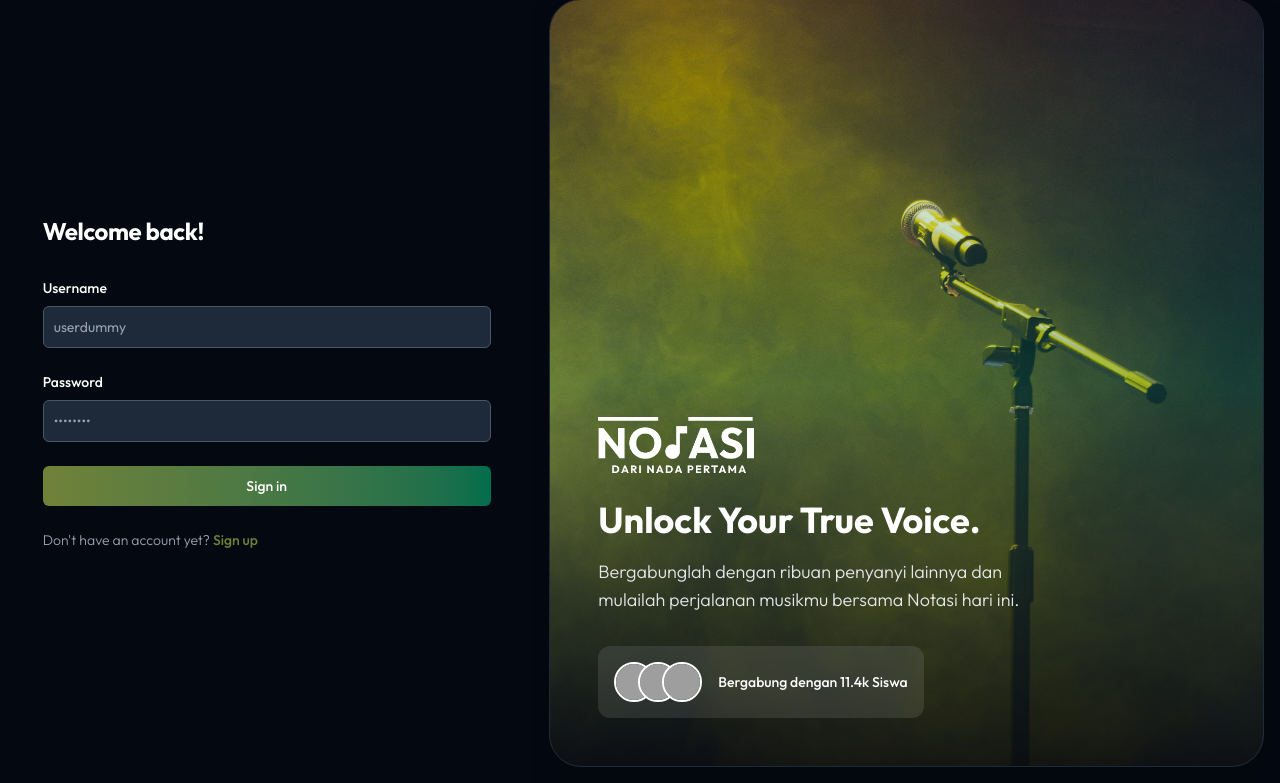
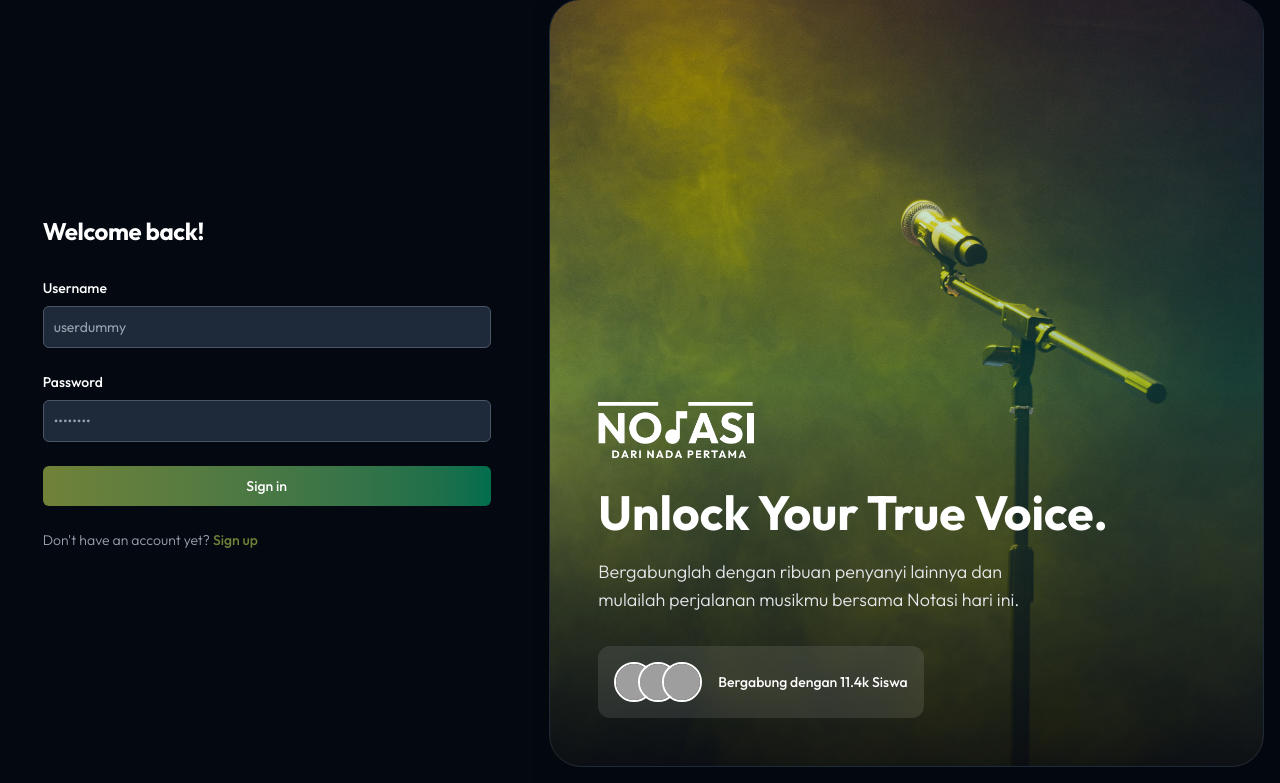
Before and after one commit to elikawicaksana/notasi, a PHP site: page /login.php in a window 1280 px wide. Shown: the part 17-800 px from the top of the page. Run offline with PHP 8.4, Linux system fonts and the light colour scheme; some libraries are stand-ins or nearby versions; grey boxes are pictures that could not be loaded.

Commit message:
update minor

```diff
--- a/login.php
+++ b/login.php
@@ -59,7 +59,7 @@
                 <div class="absolute inset-0 bg-gradient-to-t from-[#040911] via-[#006D4C]/40 to-transparent opacity-90"></div>
                 <div class="absolute inset-0 z-10 flex flex-col justify-end p-12 text-white">
                     <a href="index.html"><img src="dist/img/logo.png" class="h-14 mb-6 invert brightness-0 contrast-200 self-start" alt="Logo White"></a>
-                    <h2 class="text-4xl font-bold leading-tight mb-4">
+                    <h2 class="text-5xl font-bold leading-tight mb-4">
                         Unlock Your True Voice.
                     </h2>
                     <p class="text-lg text-gray-200 font-light max-w-md mb-8">
```
